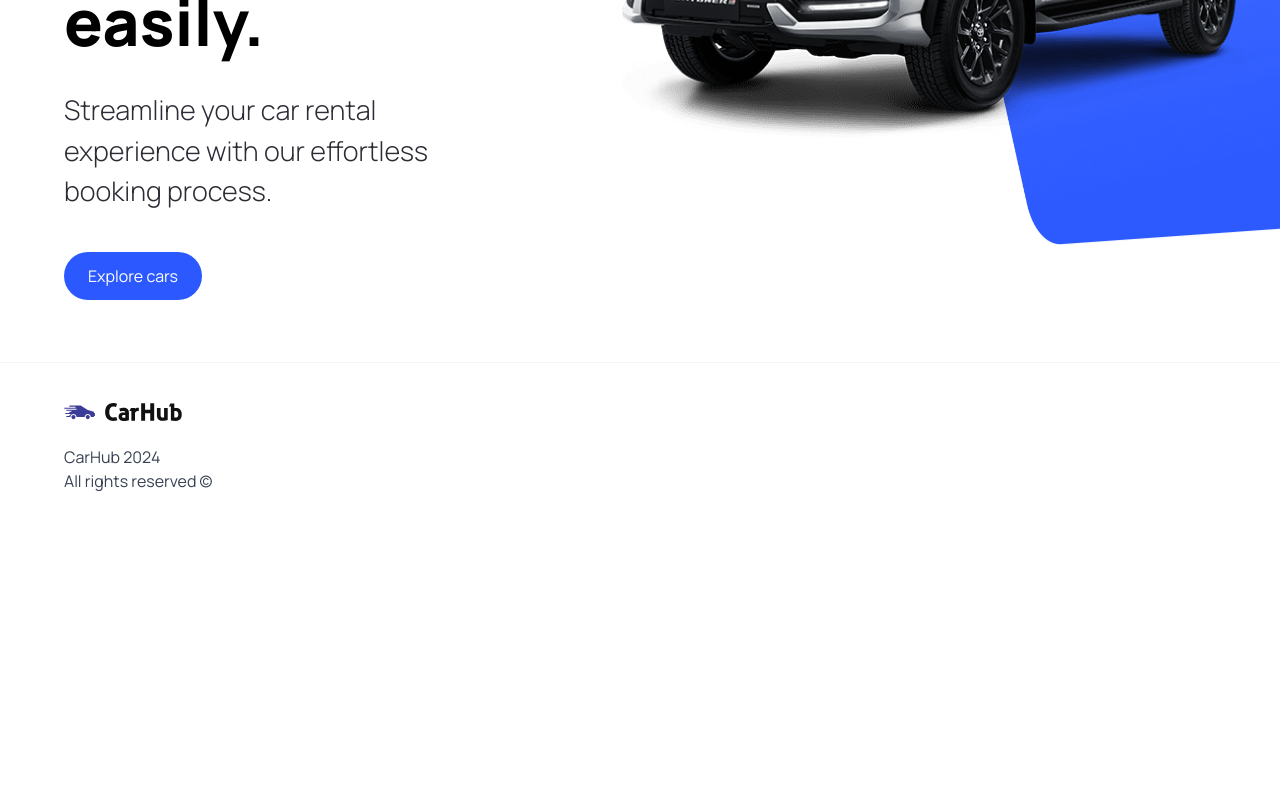
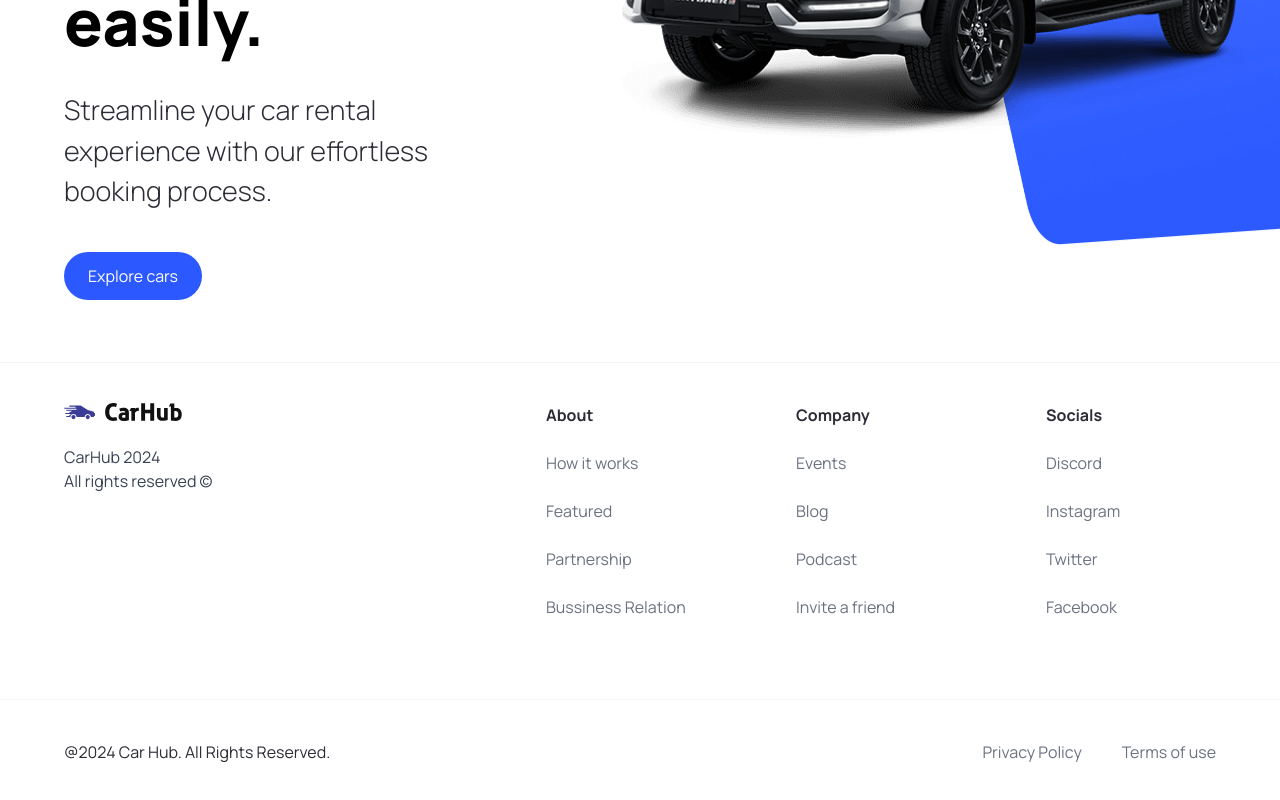
Before and after one commit to HirenGajjar/carcataloug, a Next.js app: page / in a window 1280 px wide. Shown: the part 458-1258 px from the top of the page. Before the commit the page ends 991 px from the top, so only its background shows below. Built offline with nearby package versions, Linux system fonts and the light colour scheme.

Commit message:
Add footer component

```diff
--- a/components/Footer.tsx
+++ b/components/Footer.tsx
@@ -1,6 +1,7 @@
 import React from "react";
 import Image from "next/image";
 import Link from "next/link";
+import { footerLinks } from "@/constants";
 function Footer() {
   return (
     <footer className="flex flex-col text-black-100 mt-5 border-t border-gray-100">
@@ -17,6 +18,33 @@
             CarHub 2024 <br /> All rights reserved &copy;
           </p>
         </div>
+        <div className="footer__links">
+          {footerLinks.map((link) => (
+            <div key={link.title} className="footer__link">
+              <h3 className="font-bold">{link.title}</h3>
+              {link.links.map((item) => (
+                <Link
+                  key={item.title}
+                  href={item.url}
+                  className="text-gray-500"
+                >
+                  {item.title}
+                </Link>
+              ))}
+            </div>
+          ))}
+        </div>
+      </div>
+      <div className="flex justify-between items-center flex-wrap mt-10 border-t border-gray-100 sm:px-16 px-6 py-10">
+        <p className="">@2024 Car Hub. All Rights Reserved. </p>
+        <div className="footer__copyrights-link">
+          <Link href="/" className="text-gray-500">
+            Privacy Policy
+          </Link>
+          <Link href="/" className="text-gray-500">
+            Terms of use
+          </Link>
+        </div>
       </div>
     </footer>
   );
--- a/components/Hero.tsx
+++ b/components/Hero.tsx
@@ -25,9 +25,7 @@
           <Image src="/hero.png" alt="hero" fill className="object-contain" />
           <div className="hero__image-overlay" />
         </div>
-        <div className="footer__links">
 
-        </div>
       </div>
     </div>
   );
```
